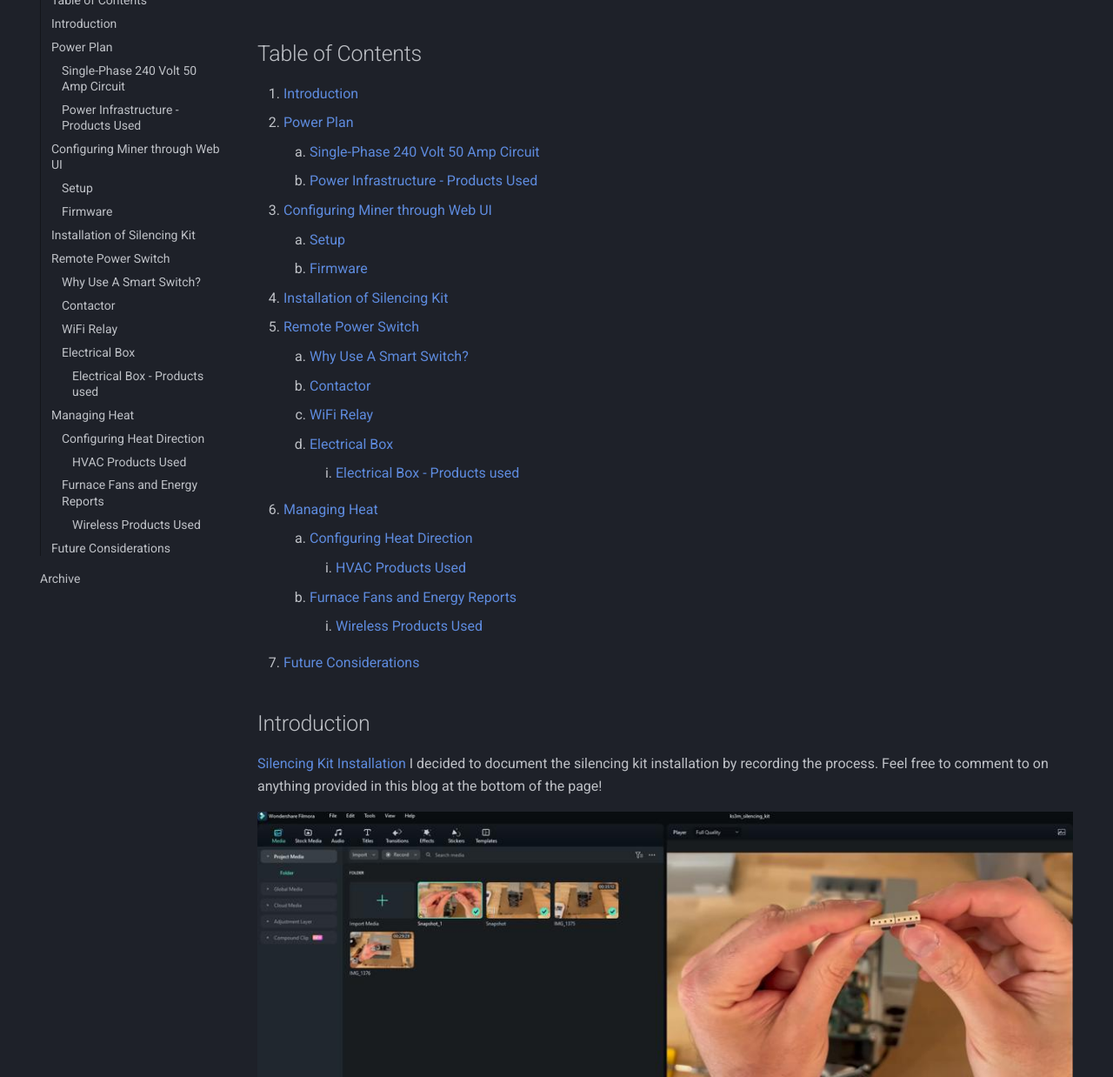
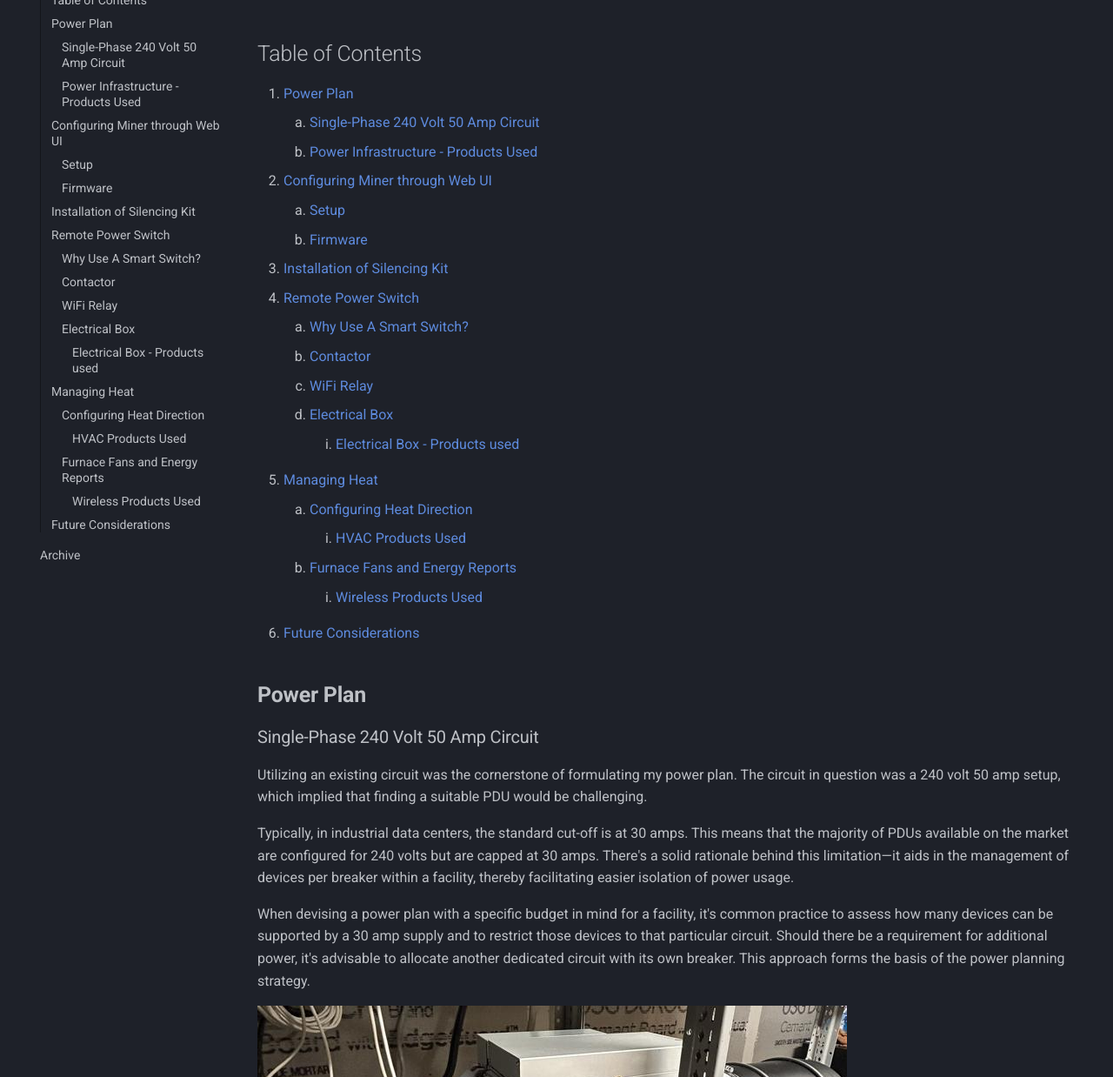
Before and after one commit to codypaternostro/codypaternostro.github.io, an MkDocs documentation site: the page built from docs/blog/ASIC Heating.md, in a window 1280 px wide and 1400 px high, scrolled down 800 px, cut to the strip 162-1400 px from the top of the window. Shown: the whole strip at 87% size. Built offline with MkDocs 1.6.1 and Material for MkDocs 9.7.7, drawn with Linux system fonts in a browser that asks for light colours; comment, search, counter and statistics services are not loaded; some of the changed text lies outside the part shown.

Commit message:
Upadte Blog

```diff
--- a/docs/blog/ASIC Heating.md
+++ b/docs/blog/ASIC Heating.md
@@ -7,35 +7,28 @@ This post will document the process involved in planning, setup, and managing an
 <iframe width="560" height="315" src="https://www.youtube.com/embed/NFvkVF_3Z3E?si=Dd2QS4phLgK1I4l2" title="YouTube video player" frameborder="0" allow="accelerometer; autoplay; clipboard-write; encrypted-media; gyroscope; picture-in-picture; web-share" allowfullscreen></iframe>
 
 ## Table of Contents
-1. [Introduction](#introduction)
-2. [Power Plan](#power-plan)
+1. [Power Plan](#power-plan)
     1. [Single-Phase 240 Volt 50 Amp Circuit](#single-phase-circuit)
     2. [Power Infrastructure - Products Used](#power-products)
-3. [Configuring Miner through Web UI](#configuring-miner-through-web-ui)
+2. [Configuring Miner through Web UI](#configuring-miner-through-web-ui)
     1. [Setup](#setup)
     2. [Firmware](#firmware)
-4. [Installation of Silencing Kit](#installation-of-silencing-kit)
-5. [Remote Power Switch](#remote-power-switch)
+3. [Installation of Silencing Kit](#installation-of-silencing-kit)
+4. [Remote Power Switch](#remote-power-switch)
     1. [Why Use A Smart Switch?](#why-use-a-smart-switch)
     2. [Contactor](#contactor)
     3. [WiFi Relay](#wifi-relay)
     4. [Electrical Box](#electrical-Box)
         1. [Electrical Box - Products used](#electrical-box-products)
-6. [Managing Heat](#managing-heat)
+5. [Managing Heat](#managing-heat)
     1. [Configuring Heat Direction](#configuring-heat-direction)
         1. [HVAC Products Used](#hvac-products)
     2. [Furnace Fans and Energy Reports](#energy-report)
         1. [Wireless Products Used](#google-products)
-7. [Future Considerations](#future-considerations)
+6. [Future Considerations](#future-considerations)
 
-## Introduction
-[Silencing Kit Installation](https://youtu.be/tIneY9daxnw?si=ualFuQoHbqlXtb2A)
-I decided to document the silencing kit installation by recording the process.
-Feel free to comment to on anything provided in this blog at the bottom of the page!
 
-![Pic-Intro](assets/introduction.jpg)
-
-## Power Plan
+## **Power Plan**
 ### Single-Phase 240 Volt 50 Amp Circuit
 
 Utilizing an existing circuit was the cornerstone of formulating my power plan. The circuit in question was a 240 volt 50 amp setup, which implied that finding a suitable PDU would be challenging.
@@ -54,7 +47,9 @@ When devising a power plan with a specific budget in mind for a facility, it's c
 - <a target="_blank" href="https://www.amazon.com/gp/product/B09R6JM1VC/ref=ppx_yo_dt_b_search_asin_title?ie=UTF8&amp;th=1&_encoding=UTF8&tag=codypaternost-20&linkCode=ur2&linkId=f00c7d69d2cd5068fea4916b72d2f3bc&camp=1789&creative=9325">Dracaena 2 Pack PDU UPS Power IEC Male C14 to Female C19 Adapter IEC Connector </a>
 
 *(adapters are not needed for this project but are useful to have)*
-## Configuring Miner through Web UI
+
+
+## **Configuring Miner through Web UI**
 ### Setup
 
 There is a wealth of information available for configuring the KS3M device for the first time. However, IceRiver does not list a manual specifically for the KS3M, although its configuration process is nearly identical to that of the KS3 and KS3L models. For your convenience, Zeus Mining has reformatted the provided PDF manual. You can find both resources below:
@@ -74,9 +69,19 @@ For those looking to download the latest firmware, please use the link below:
 2. Corrections for some common bugs.
 
 
-## Installation of Silencing Kit
 
-## Remote Power Switch
+## **Installation of Silencing Kit**
+
+I decided to document the silencing kit installation by recording the process.
+Feel free to comment to on anything provided in this blog at the bottom of the page!
+
+[Silencing Kit Installation](https://youtu.be/tIneY9daxnw?si=ualFuQoHbqlXtb2A)
+
+![Pic-Intro](assets/introduction.jpg)
+
+
+
+## **Remote Power Switch**
 
 ![Smart-Switch](assets/smartswitchbox.jpg)
 
@@ -137,7 +142,10 @@ To house the components and ensure their safe operation, a custom electrical box
 
 *The rails did require some length trimming.*
 
-## Managing Heat
+
+
+
+## **Managing Heat**
 
 The KS3M, with its hefty 3,200-watt power consumption, generates significant heat, necessitating efficient management strategies. For those in cooler climates, this presents an opportunity to either redistribute the heat within your home, potentially reducing heating costs, or vent it outside. Utilizing a fan shroud kit, you can employ an inline fan not only to cool the miner but also to channel the heat where it's needed most.
 
```
Also changed, not shown: other parts of docs/blog/ASIC Heating.md (+6 -1 lines).
